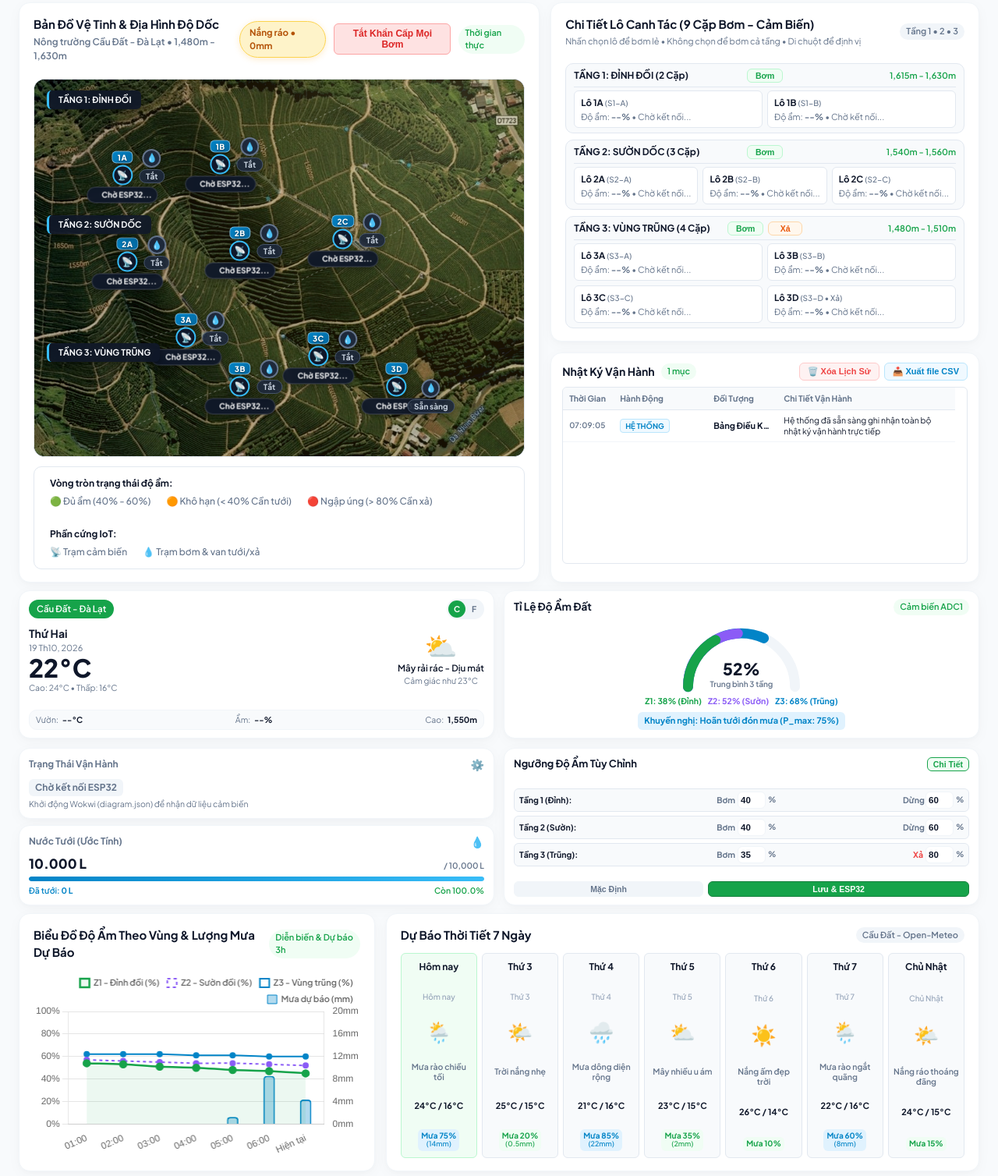
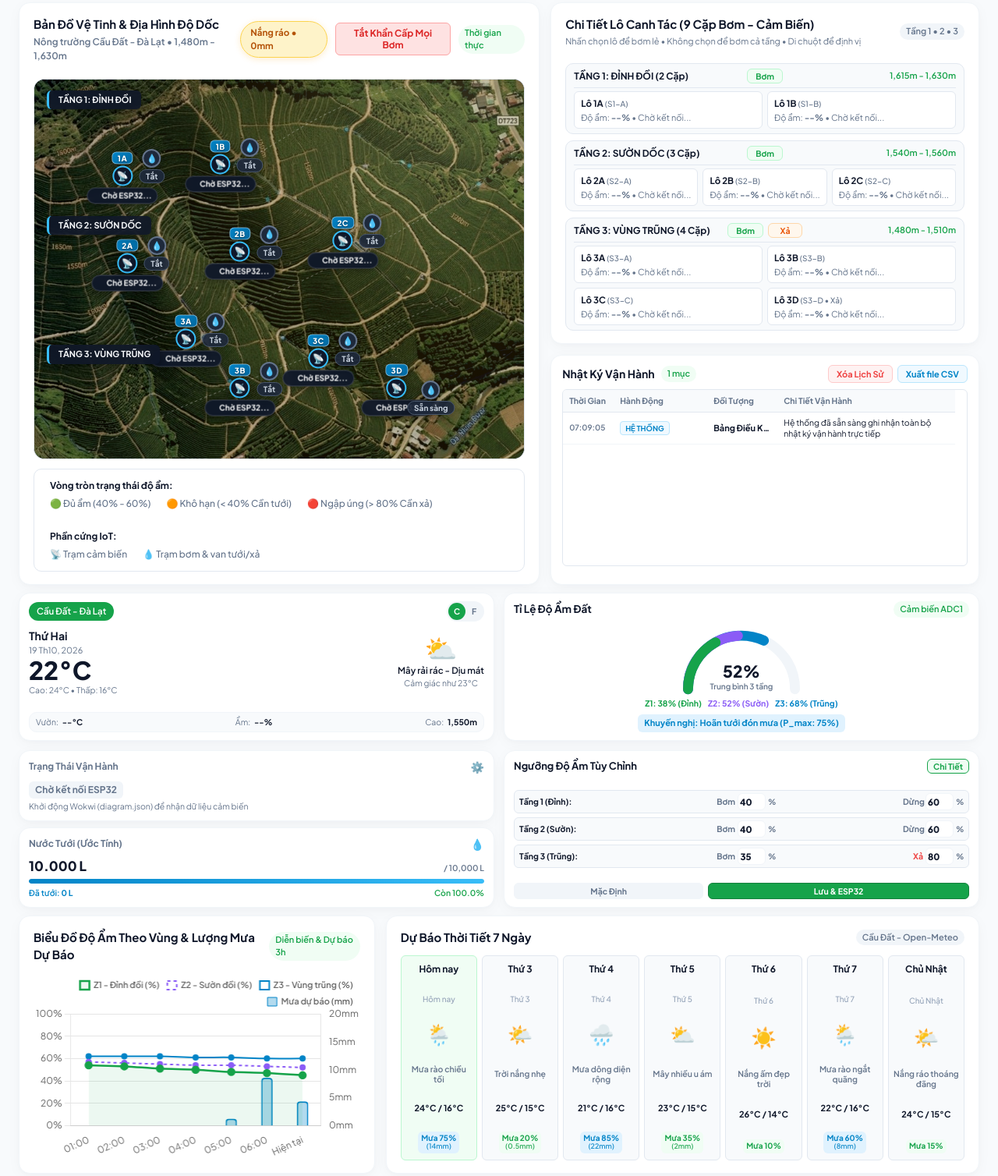
Before and after one commit to yanphan/iot-smart-irrigation, a plain HTML site: page dashboard/index.html in a window 1280 px wide. Shown: the part 85-1593 px from the top of the page at 78% size. Drawn offline with nearby package versions, Linux system fonts and the light colour scheme; no server answers.

Commit message:
fix(dashboard): loai bo icon trong nhat ky va dong bo font chu toan website

```diff
--- a/dashboard/css/style.css
+++ b/dashboard/css/style.css
@@ -50,10 +50,23 @@
   box-sizing: border-box;
   margin: 0;
   padding: 0;
+  font-family: inherit;
+}
+
+html,
+body,
+button,
+input,
+select,
+textarea,
+optgroup,
+table,
+th,
+td {
+  font-family: 'Plus Jakarta Sans', -apple-system, BlinkMacSystemFont, 'Segoe UI', Roboto, Helvetica, Arial, sans-serif;
 }
 
 body {
-  font-family: 'Plus Jakarta Sans', system-ui, -apple-system, sans-serif;
   background-color: var(--bg-page);
   color: var(--text-main);
   line-height: 1.5;
--- a/dashboard/index.html
+++ b/dashboard/index.html
@@ -675,10 +675,10 @@
                 <div style="display: flex; gap: 6px;">
                   <button class="btn-export-csv btn-clear-logs" id="btnClearLogs"
                     title="Xóa toàn bộ lịch sử vận hành lưu trong trình duyệt">
-                    🗑️ Xóa Lịch Sử
+                    Xóa Lịch Sử
                   </button>
                   <button class="btn-export-csv" id="btnExportCsv" title="Tải toàn bộ nhật ký vận hành ra file CSV">
-                    📥 Xuất file CSV
+                    Xuất file CSV
                   </button>
                 </div>
               </div>
--- a/dashboard/js/app.js
+++ b/dashboard/js/app.js
@@ -283,8 +283,7 @@ document.addEventListener('DOMContentLoaded', () => {
     if (operationLogs.length === 0) {
       const emptyRow = document.createElement('tr');
       emptyRow.innerHTML = `
-        <td colspan="4" style="text-align: center; padding: 22px 10px; color: var(--text-muted); font-size: 11px;">
-          <div style="font-size: 18px; margin-bottom: 4px;">📋</div>
+        <td colspan="4" style="text-align: center; padding: 22px 10px; color: var(--text-muted); font-size: 11px; line-height: 1.6;">
           Chưa có sự kiện vận hành nào được ghi nhận.<br/>
           Thao tác Bơm / Xả hoặc kết nối ESP32 để lưu lịch sử tự động.
         </td>
@@ -862,6 +861,10 @@ document.addEventListener('DOMContentLoaded', () => {
   function initChart() {
     const ctx = document.getElementById('yieldChart');
     if (!ctx) return;
+
+    if (typeof Chart !== 'undefined') {
+      Chart.defaults.font.family = "'Plus Jakarta Sans', -apple-system, BlinkMacSystemFont, 'Segoe UI', Roboto, Helvetica, Arial, sans-serif";
+    }
 
     moistureChart = new Chart(ctx, {
       type: 'line',
```
